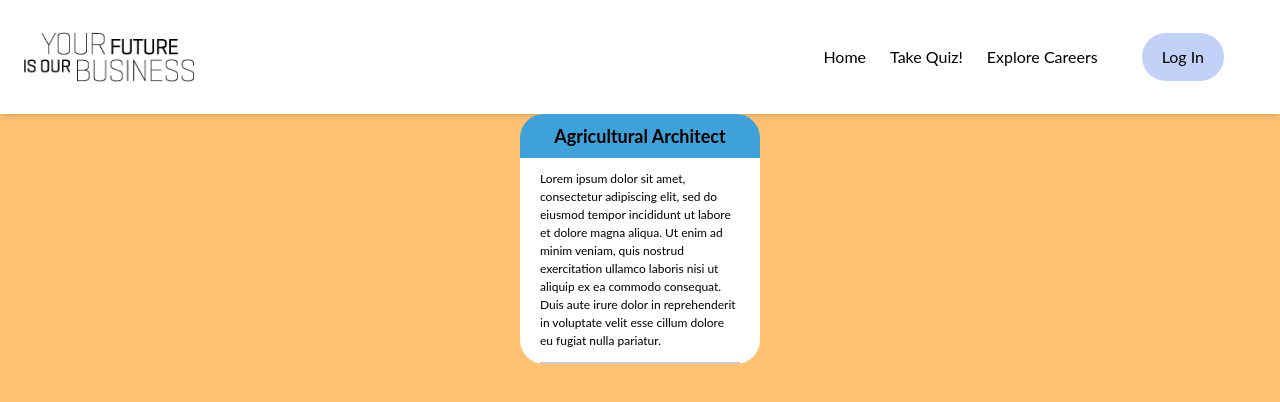
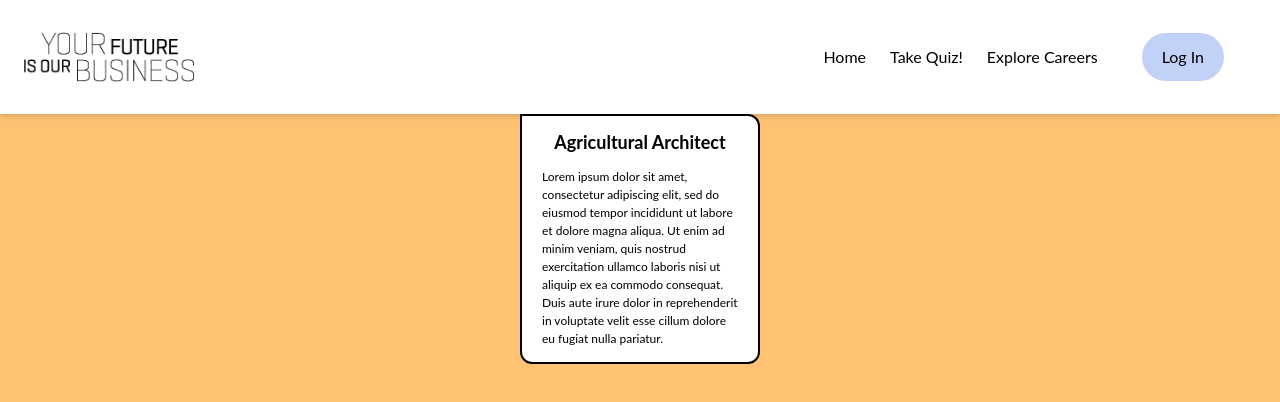
Before and after one commit to ucsc-blueprint/yfiob2, a React (Create React App) app: page / in a window 1280 px wide. Shown: the top 402 px of the page. Built offline with nearby package versions, Linux system fonts and the light colour scheme.

Commit message:
didn't add app.js to last commit

```diff
--- a/src/App.js
+++ b/src/App.js
@@ -7,7 +7,7 @@ function App() {
 			<Navbar />
 			<div className="flex justify-center">
 			<CareersCard
-				educationLevel={'middle-school'}
+				educationLevel={'elementary-school'}
 				title={"Agricultural Architect"}
 				description={"Lorem ipsum dolor sit amet, consectetur adipiscing elit, sed do eiusmod tempor incididunt ut labore et dolore magna aliqua. Ut enim ad minim veniam, quis nostrud exercitation ullamco laboris nisi ut aliquip ex ea commodo consequat. Duis aute irure dolor in reprehenderit in voluptate velit esse cillum dolore eu fugiat nulla pariatur."}
 				careerImage={'https://placehold.co/200x200'}
```
